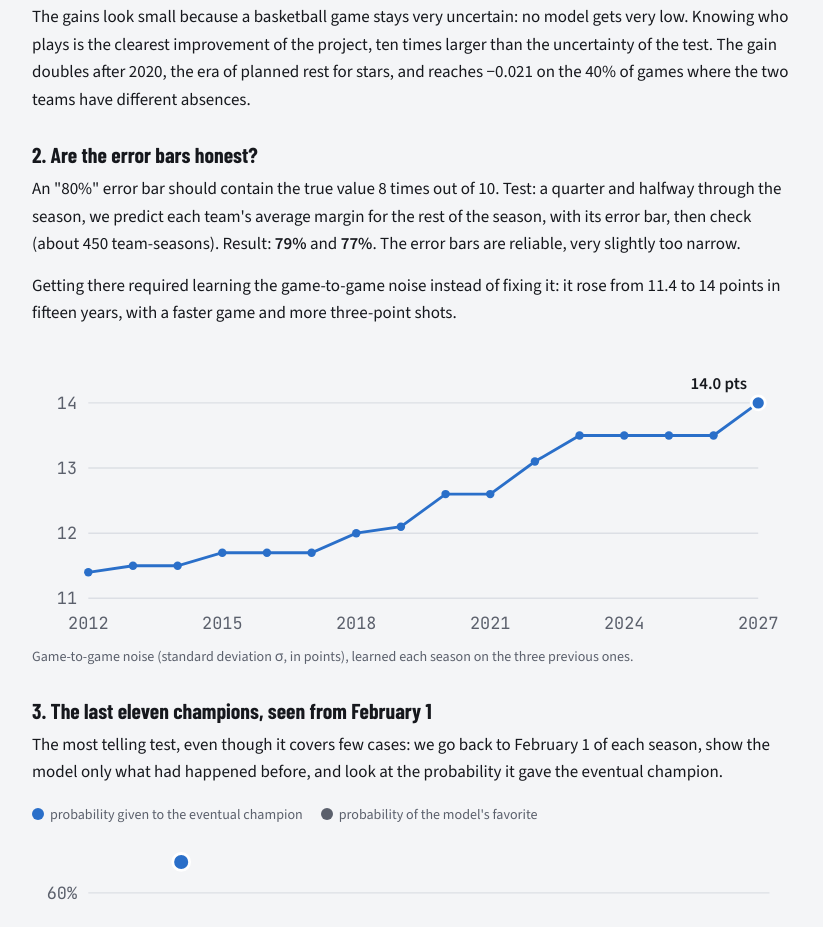
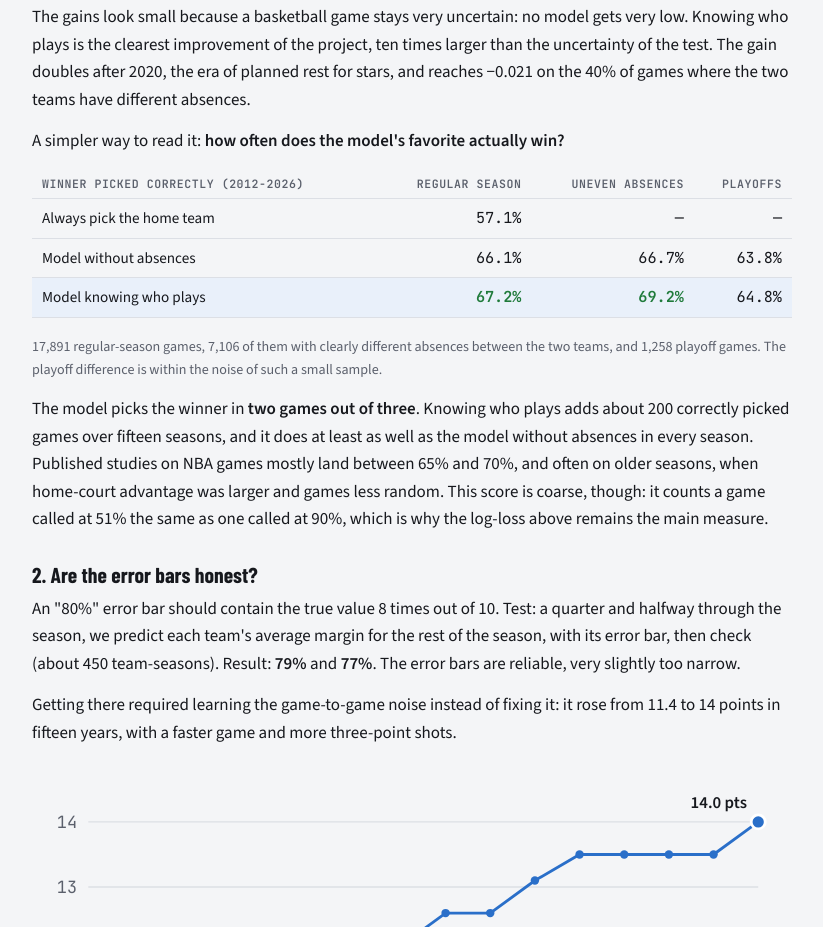
Before and after one commit to romainmorleghem/nba-forecast, a plain HTML site: page index.html in a window 1280 px wide. Shown: the part 4853-5780 px from the top of the page, without its empty margins (228-1051 px from the left). Drawn offline with nearby package versions, Linux system fonts and the light colour scheme.

Commit message:
Add winner-picking accuracy to the game-by-game test
The model's favorite wins 67.2% of regular-season games (66.1% without
absences, 57.1% for always picking the home team), 2012-2026.

Co-Authored-By: Claude Opus 5.5 <noreply@anthropic.com>
Claude-Session: https://claude.ai/code/session_01LfpBWp5rqGxy1niiqiBAZo

```diff
--- a/index.html
+++ b/index.html
@@ -125,6 +125,17 @@
   </table></div>
   <p class="note">Change in average log-loss per game (negative = better) and its standard error, which measures the uncertainty of the test itself. A change means something when it clearly exceeds two standard errors. The starting model is an Elo rating, the chess method adapted to basketball.</p>
   <p>The gains look small because a basketball game stays very uncertain: no model gets very low. Knowing who plays is the clearest improvement of the project, ten times larger than the uncertainty of the test. The gain doubles after 2020, the era of planned rest for stars, and reaches −0.021 on the 40% of games where the two teams have different absences.</p>
+  <p>A simpler way to read it: <strong>how often does the model's favorite actually win?</strong></p>
+  <div class="tbl"><table>
+    <thead><tr><th>Winner picked correctly (2012-2026)</th><th>Regular season</th><th>Uneven absences</th><th>Playoffs</th></tr></thead>
+    <tbody>
+      <tr><td>Always pick the home team</td><td class="n">57.1%</td><td class="n">—</td><td class="n">—</td></tr>
+      <tr><td>Model without absences</td><td class="n">66.1%</td><td class="n">66.7%</td><td class="n">63.8%</td></tr>
+      <tr class="hl"><td>Model knowing who plays</td><td class="n better">67.2%</td><td class="n better">69.2%</td><td class="n">64.8%</td></tr>
+    </tbody>
+  </table></div>
+  <p class="note">17,891 regular-season games, 7,106 of them with clearly different absences between the two teams, and 1,258 playoff games. The playoff difference is within the noise of such a small sample.</p>
+  <p>The model picks the winner in <strong>two games out of three</strong>. Knowing who plays adds about 200 correctly picked games over fifteen seasons, and it does at least as well as the model without absences in every season. Published studies on NBA games mostly land between 65% and 70%, and often on older seasons, when home-court advantage was larger and games less random. This score is coarse, though: it counts a game called at 51% the same as one called at 90%, which is why the log-loss above remains the main measure.</p>
 
   <h3>2. Are the error bars honest?</h3>
   <p>An "80%" error bar should contain the true value 8 times out of 10. Test: a quarter and halfway through the season, we predict each team's average margin for the rest of the season, with its error bar, then check (about 450 team-seasons). Result: <strong>79%</strong> and <strong>77%</strong>. The error bars are reliable, very slightly too narrow.</p>
```
